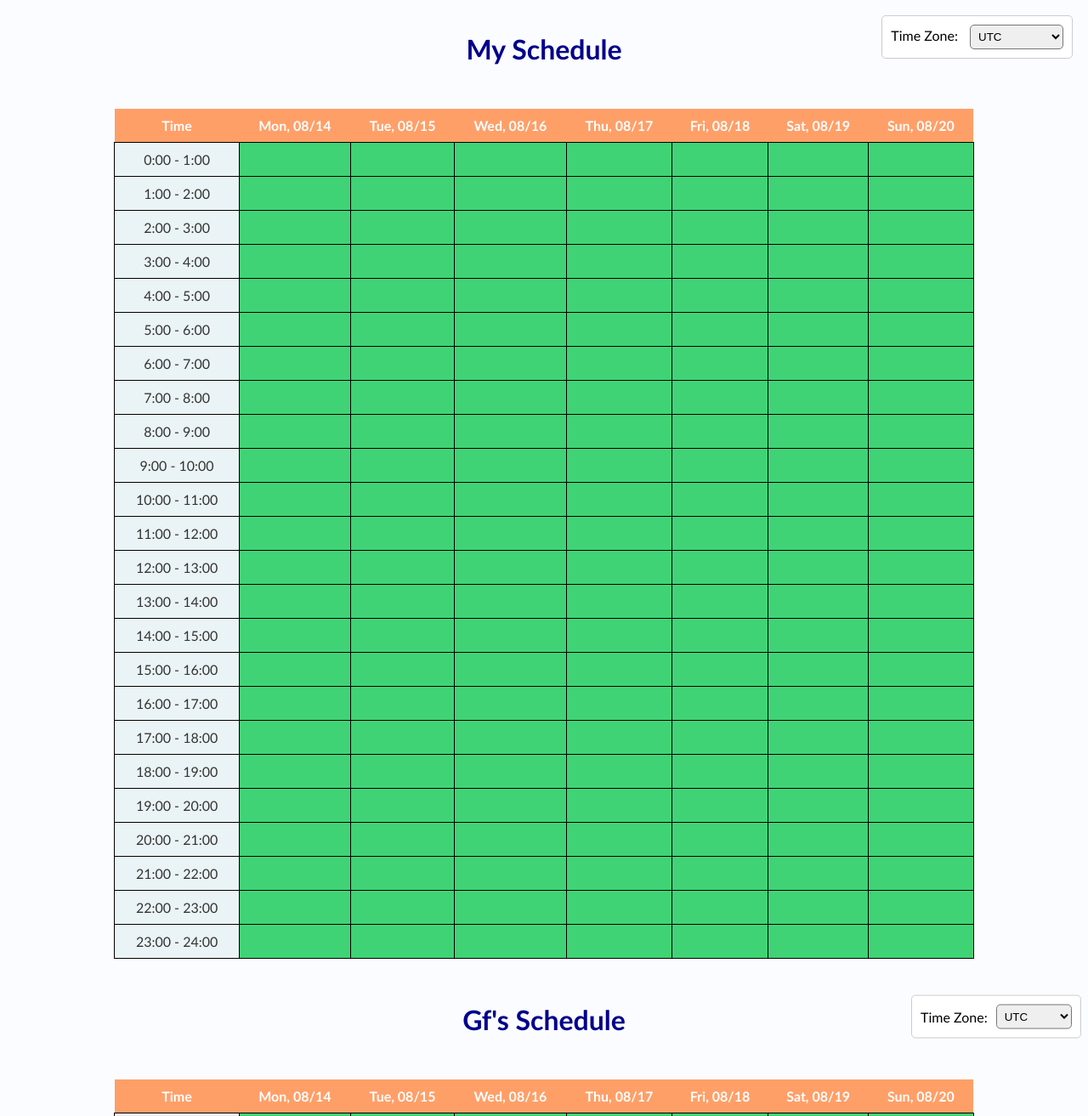
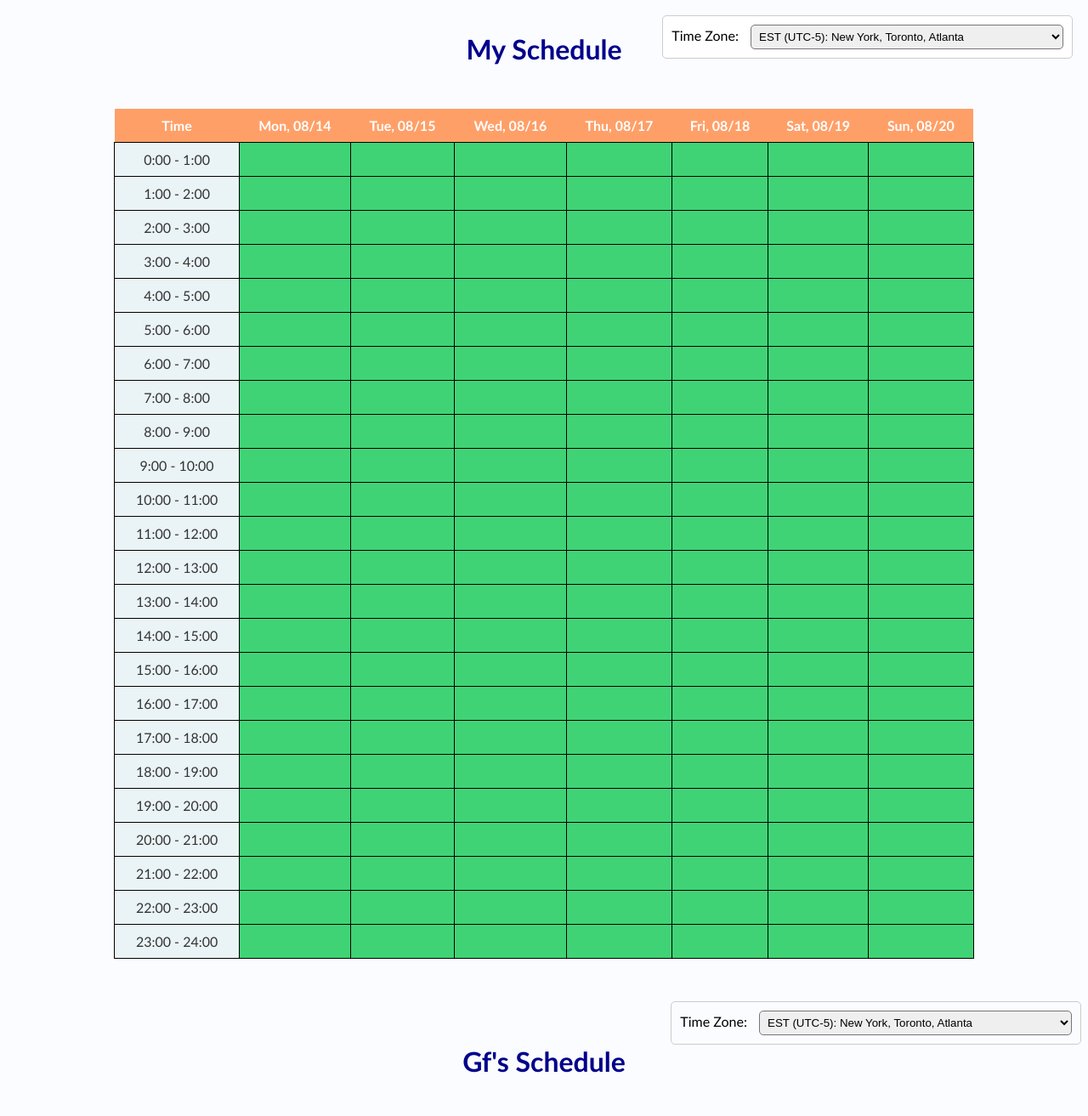
Before and after one commit to CorwinCheung/call_your_gf, a plain HTML site: page frontend/index.html in a window 1280 px wide. Shown: the top 1313 px of the page at 85% size. Drawn offline with Linux system fonts and the light colour scheme; no server answers.

Commit message:
time zone front end

```diff
--- a/frontend/index.html
+++ b/frontend/index.html
@@ -8,9 +8,25 @@
         <div class="timezone-container">
             <label for="timezone">Time Zone:</label>
             <select id="timezone" name="timezone">
-                <option value="UTC">UTC</option>
-                <option value="PST">PST (UTC-8)</option>
-                <option value="EST">EST (UTC-5)</option>
+
+                <option value="UTC-5">EST (UTC-5): New York, Toronto, Atlanta</option>
+                <option value="UTC+8">CST (UTC+8): Kuala Lumpur, Beijing, Hong Kong, Taipei</option>
+
+                <option value="UTC-10">HST Hawaii (UTC-10)</option>
+                <option value="UTC-8">PST (UTC-8): Los Angeles, San Francisco, Vancouver</option>
+                <option value="UTC-7">MST (UTC-7): Phoenix, Calgary, Denver</option>
+                <option value="UTC-6">CST (UTC-6): Chicago, Mexico City, Winnipeg</option>
+                <option value="UTC+0">GMT (UTC+0): London, Dublin, Lisbon</option>
+                <option value="UTC+1">CET (UTC+1): Paris, Berlin, Madrid</option>
+                <option value="UTC+2">EET (UTC+2): Athens, Bucharest, Johannesburg</option>
+                <option value="UTC+3"> TRT (UTC+3): Istanbul, Riyadh, Moscow</option>
+
+                <option value="UTC+4"> GST (UTC+4): Dubai, Baku, Muscat</option>
+                <option value="UTC+7"> ICT (UTC+7): Bangkok, Jakarta, Ho Chi Minh City</option>
+
+                <option value="UTC+9">JST (UTC+9): Tokyo, Osaka, Seoul</option>
+                <option value="UTC+10">AEST (UTC+10): Sydney, Brisbane, Melbourne"</option>
+                <option value="UTC+12">NZST (UTC+12): Auckland, Wellington</option>
                 <!-- Add more time zones as needed -->
             </select>
         </div>
@@ -27,16 +43,36 @@
             </tbody>
         </table>
 
-        <h1> Gf's Schedule</h1>
-        <div class="timezone-container-gf">
-            <label for="timezone-gf">Time Zone:</label>
-            <select id="timezone-gf" name="timezone-gf">
-                <option value="UTC">UTC</option>
-                <option value="PST">PST (UTC-8)</option>
-                <option value="EST">EST (UTC-5)</option>
-                <!-- Add more time zones as needed -->
-            </select>
+        <div class="timezone-wrapper-gf">
+            <div class="timezone-container-gf">
+                <label for="timezone-gf">Time Zone:</label>
+                <select id="timezone-gf" name="timezone-gf">
+                    <option value="UTC-5">EST (UTC-5): New York, Toronto, Atlanta</option>
+                        <option value="UTC+8">CST (UTC+8): Kuala Lumpur, Beijing, Hong Kong, Taipei</option>
+
+                        <option value="UTC-10">HST Hawaii (UTC-10)</option>
+                        <option value="UTC-8">PST (UTC-8): Los Angeles, San Francisco, Vancouver</option>
+                        <option value="UTC-7">MST (UTC-7): Phoenix, Calgary, Denver</option>
+                        <option value="UTC-6">CST (UTC-6): Chicago, Mexico City, Winnipeg</option>
+                        <option value="UTC+0">GMT (UTC+0): London, Dublin, Lisbon</option>
+                        <option value="UTC+1">CET (UTC+1): Paris, Berlin, Madrid</option>
+                        <option value="UTC+2">EET (UTC+2): Athens, Bucharest, Johannesburg</option>
+                        <option value="UTC+3"> TRT (UTC+3): Istanbul, Riyadh, Moscow</option>
+
+                        <option value="UTC+4"> GST (UTC+4): Dubai, Baku, Muscat</option>
+                        <option value="UTC+7"> ICT (UTC+7): Bangkok, Jakarta, Ho Chi Minh City</option>
+
+                        <option value="UTC+9">JST (UTC+9): Tokyo, Osaka, Seoul</option>
+                        <option value="UTC+10">AEST (UTC+10): Sydney, Brisbane, Melbourne"</option>
+                        <option value="UTC+12">NZST (UTC+12): Auckland, Wellington</option>
+                        <!-- Add more time zones as needed -->
+                </select>
+            </div>
         </div>
+        <div class="header-container-gf">
+            <h1 class="gf-header"> Gf's Schedule </h1>
+        </div>
+
         <table id="gf_schedule">
             <thead>
                 <tr id="gf_dateHeaders">
--- a/frontend/script.js
+++ b/frontend/script.js
@@ -106,6 +106,7 @@ function generateSchedule(timeGridID, dateHeaderId) {
 async function fetchAndSetState() {
     try {
         const response = await fetch('https://call-your-gf-web-server.onrender.com/api/state');
+        // const response = await fetch('http://localhost:3000/api/state'); //local testing
         const data = await response.json();
 
         // Ensure there's data and get the first object in the array
@@ -135,6 +136,7 @@ async function fetchAndSetState() {
 async function updateState(cellId, newState) {
     try {
         await fetch('https://call-your-gf-web-server.onrender.com/api/state', {
+        // await fetch('http://localhost:3000/api/state', { //local testing
             method: 'POST',
             headers: {
                 'Content-Type': 'application/json'
--- a/frontend/styles.css
+++ b/frontend/styles.css
@@ -4,11 +4,13 @@ body {
     position: relative;
 }
 
-h1{
+h1 {
     color: #00008B;
     text-align: center;
-    padding: 30px;
+    padding: 30px 30px 30px 30px; /* Reduced top padding */
+    flex-grow: 1;
 }
+
 
 table {
     width: 80%;
@@ -23,6 +25,10 @@ th {
     text-align: center;
 }
 
+.gf-header {
+    padding-top: 0px; /* Adjust this value as needed */
+    margin-top: 0;
+}
 
 .header-container {
     display: flex;
@@ -33,31 +39,31 @@ th {
     position: relative;  /* Add relative positioning here */
 }
 
+.timezone-wrapper-gf {
+    text-align: right;  /* Pushes its children to the right */
+}
+
 .timezone-container-gf {
-    position: absolute;
-    right: 0;  /* Position it to the rightmost edge of .header-container */
-    top: 52.5%;  /* Center it vertically */
-    transform: translateY(-50%);  /* Adjust for exact vertical centering */
-    display: flex;
-    align-items: center;
-    background-color: white;
+    display: inline-block;  /* This line is added */
+    text-align: right;
+    margin-top: 30px;
+    padding-right: 10px; /* Adjust as needed for spacing from the right edge */
+    margin-bottom: 0px; /* Adds some space between the timezone box and the h1 */
     padding: 10px;
     border: 1px solid #ccc;
     border-radius: 5px;
-    width: 200px;
-    box-sizing: border-box;
 }
+
 
 .timezone-container-gf label {
     margin-right: 10px;
-    white-space: nowrap;
 }
 
 .timezone-container-gf select {
     padding: 5px;
     border-radius: 5px;
-    width: 100%;
 }
+
 
 
 
```
Also changed, not shown: backend/server.js (+12 -1 lines).
